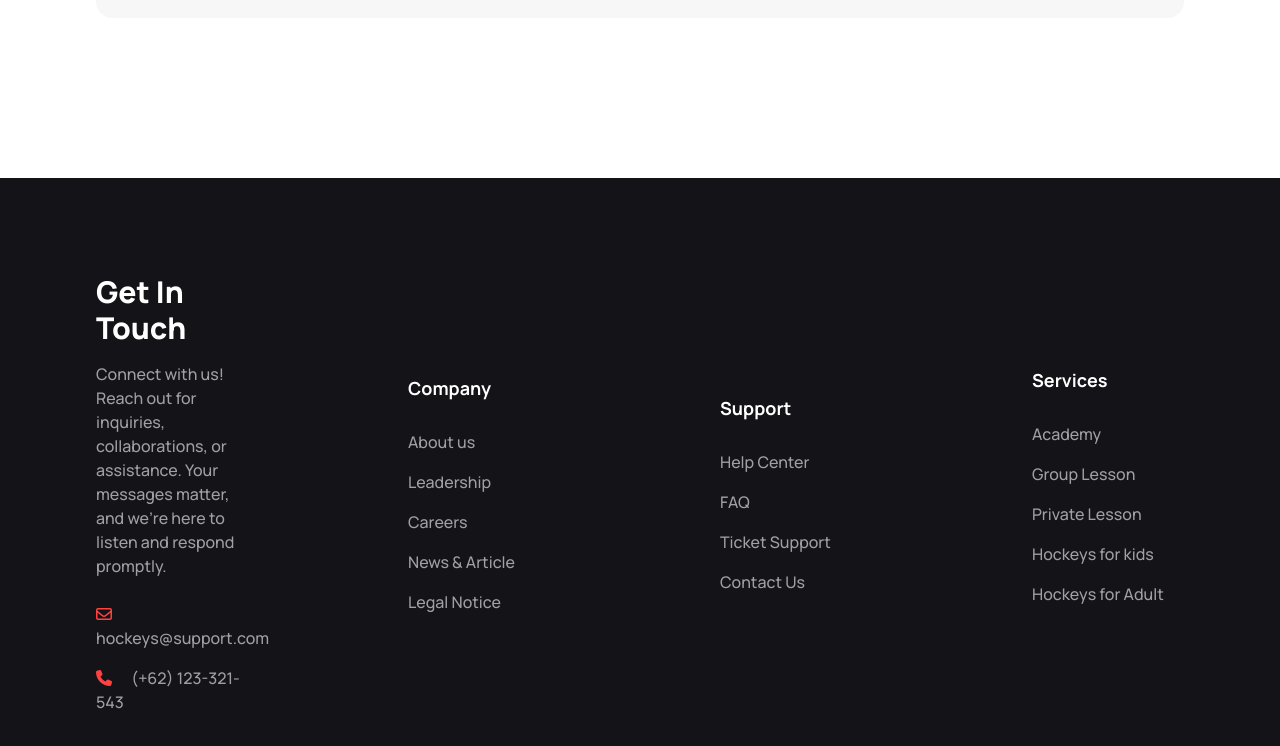
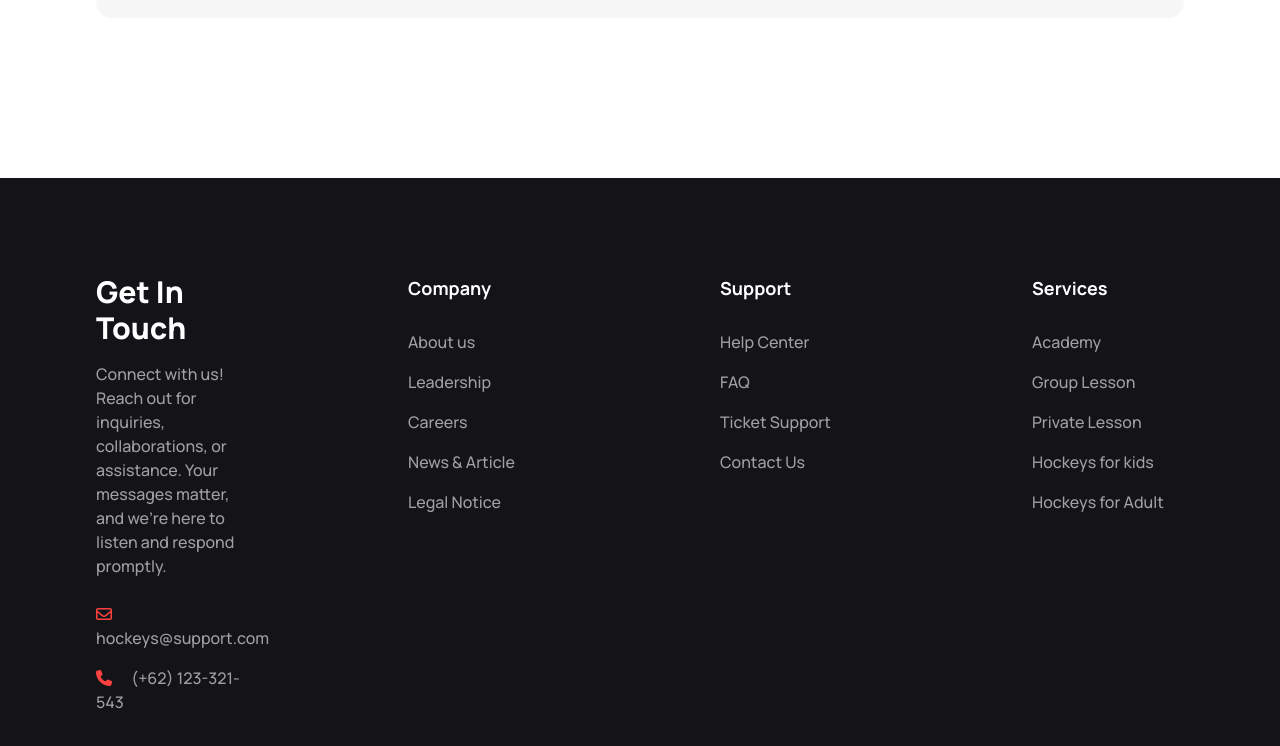
Before and after one commit to AhmedMiraz1/Hockeys-assingment3, a plain HTML site: page index.html in a window 1280 px wide. Shown: the part 6107-6853 px from the top of the page. Drawn offline with nearby package versions, Linux system fonts and the light colour scheme.

Commit message:
footer section editing

```diff
--- a/index.html
+++ b/index.html
@@ -860,7 +860,7 @@
 
     <footer class="mx-0 bg-[#131318] py-24">
       <div class="container mx-auto lg:px-24 px-8">
-        <div class=" grid  justify-center items-center  gap-40 grid-cols-1 lg:grid-cols-4">
+        <div class=" grid  justify-center   gap-40 grid-cols-1 lg:grid-cols-4">
           <div class="">
             <h3 class="text-3xl font-extrabold mb-4 text-white">
               Get In Touch
```
